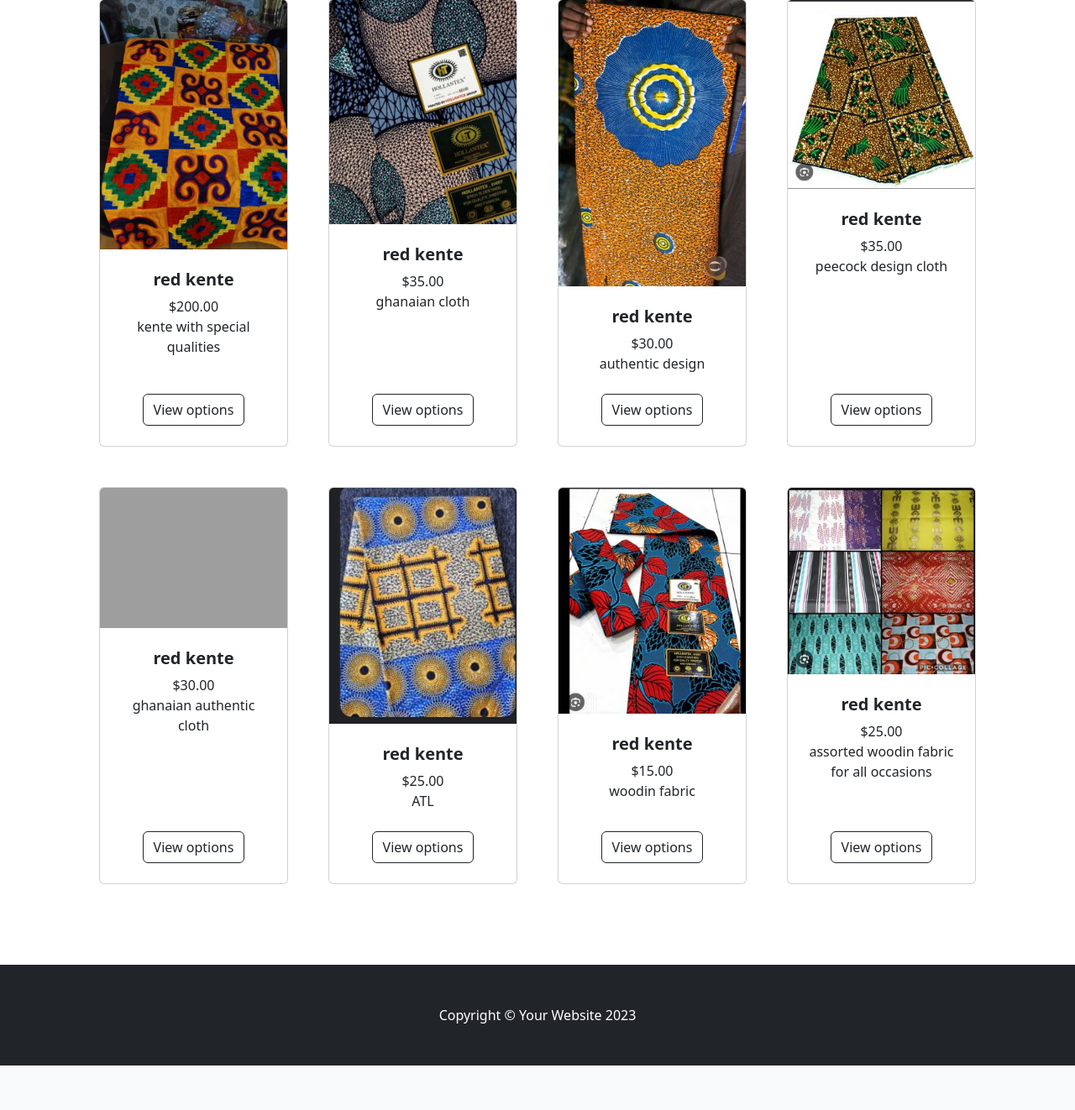
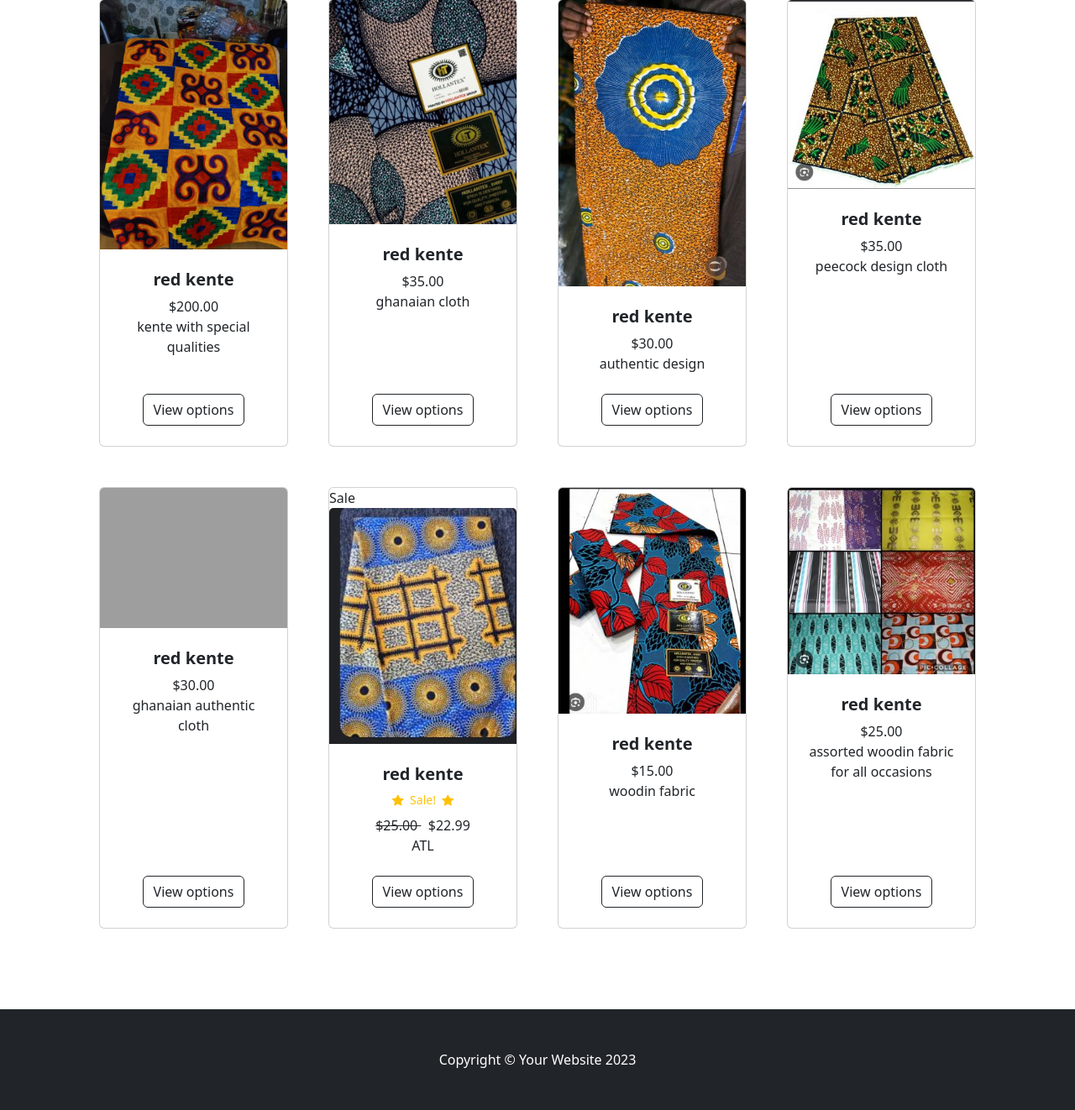
Before and after one commit to Apostle01/African-Cloth-Shop, a Django app: template products/templates/products/home.html in a window 1280 px wide. Shown: the part 1523-2845 px from the top of the page at 84% size. Before the commit the page ends 2792 px from the top, so only its background shows below. Run offline with Django 5.2, Linux system fonts and the light colour scheme; the template is opened without the code that fills it: values that come from a table or form of the project are taken from there, others are empty; data comes from the database, SQL or seed files in the repository; both versions use the stored data as it was after the commit; some libraries are stand-ins or nearby versions; grey boxes are pictures that could not be loaded.

Commit message:
modified:   db.sqlite3, products/__pycache__/models.cpython-311.pyc, products/models.py, products/templates/products/home.html, and added products/migrations/0003_alter_category_option_product_is_sale_and_more.py

```diff
--- a/products/models.py
+++ b/products/models.py
@@ -32,6 +32,9 @@
     description = models.TextField(blank=True, max_length=250, default='', null=True)
     price = models.DecimalField(default=0, max_digits=10, decimal_places=2)
     image = models.ImageField(upload_to='uploads/products/', blank=True, null=True, default='images/red-kente.JPG')
+    # Add Sale Stuff
+    is_sale = models.BooleanField(default=False)
+    sale_price = models.DecimalField(default=0, max_digits=10, decimal_places=2)
 
     def __str__(self):
         return self.name
--- a/products/templates/products/home.html
+++ b/products/templates/products/home.html
@@ -63,6 +63,51 @@
                 <div class="row gx-4 gx-lg-5 row-cols-2 row-cols-md-3 row-cols-xl-4 justify-content-center">
 
                     {% for product in products %}
+                            {% if product.is_sale %}
+
+                    <div class="col mb-5">
+                        <div class="card h-100">
+                            <!-- Sale badge-->
+                            <div class="badge.bg-light.text-black.position-absolute"
+                            style="top: 0.5rem; right: 0.5rem">Sale</div>
+
+                            <!-- Product image-->
+                             {% if product.image %}
+                                <img class="card-img-top" src="{{ product.image.url}}" alt="..." />
+                            {% else %}
+                                <img class="card-img-top" src="{% static 'images/no-image.png' %}" alt="No Image Available">
+                            {% endif %}
+
+                            <!-- Product details-->
+                            <div class="card-body p-4">
+                                <div class="text-center">
+                                    <!-- Product name-->
+                                    <h5 class="fw-bolder">{{ Product.name }}</h5>
+                                    <div class="d-flex justify-content-center small
+                                    text-warning mb-2">
+                                    <div class="bi-star-fill"></div>
+                                    &nbsp;&nbsp;Sale!&nbsp;&nbsp;
+                                    <div class="bi-star-fill"></div>
+                                    </div>
+
+                                    <!-- Product price-->
+                                    <strike>
+                                    ${{ product.price }}
+                                    </strike>
+                                    &nbsp;
+                                    ${{ product.sale_price }}
+                                    <br/>
+                                    {{ product.description }}
+                                </div>
+                            </div>
+
+                           <!-- Product actions-->
+                            <div class="card-footer p-4 pt-0 border-top-0 bg-transparent">
+                                <div class="text-center"><a class="btn btn-outline-dark mt-auto" href="#">View options</a></div>
+                            </div>
+                        </div>
+                    </div>
+                            {% else %}
                     <div class="col mb-5">
                         <div class="card h-100">
                             <!-- Product image-->
@@ -90,6 +135,7 @@
                             </div>
                         </div>
                     </div>
+                        {% endif %}
                     {% endfor %}
 
 
```
Also changed, not shown: db.sqlite3, products/migrations/0003_alter_category_options_product_is_sale_and_more.py (added).
